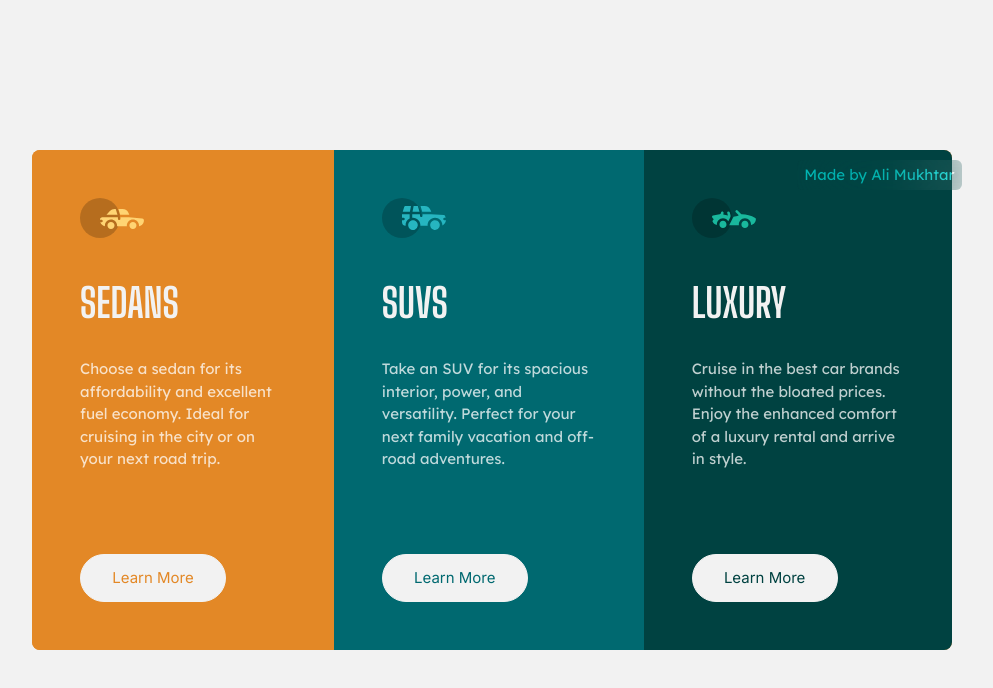
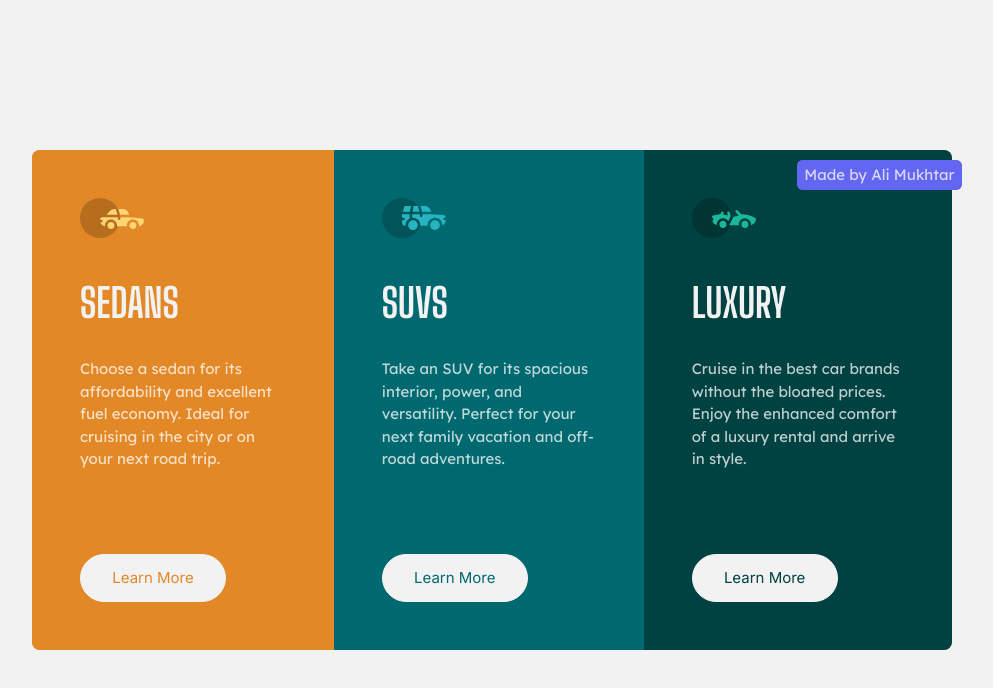
Before and after one commit to alimukhtar53/frontend-mentor-002, a Next.js app: page / in a window 1280 px wide. Shown: the top 688 px of the page, without its empty margins (148-1141 px from the left). Built offline with nearby package versions, Linux system fonts and the light colour scheme.

Commit message:
changed badge bg color

```diff
--- a/app/components/Badge.tsx
+++ b/app/components/Badge.tsx
@@ -15,15 +15,13 @@ function Badge() {
 }
 
 const Pill = styled.div`
+  background-color: #6366f1;
   position: absolute;
   top: 0;
   right: 0;
   border-radius: 6px;
   margin: 10px -10px 0 0;
   transition: all 0.3s ease;
-  mix-blend-mode: overlay;
-  backdrop-filter: blur(33px);
-  color: rgba(0, 0, 0, 0.8);
 
   &:hover {
     transform: scale(1.1);
```
